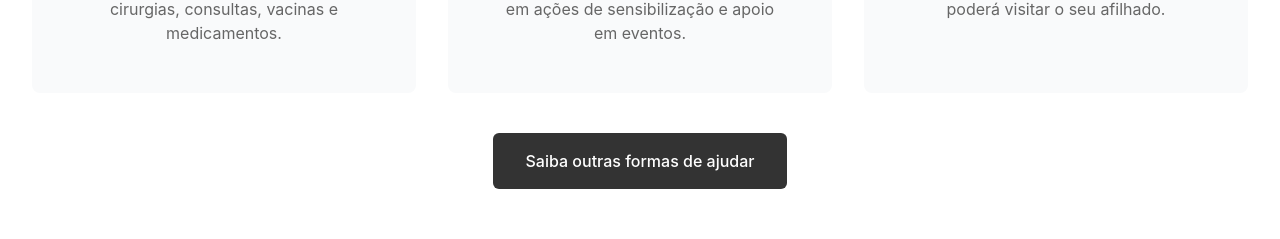
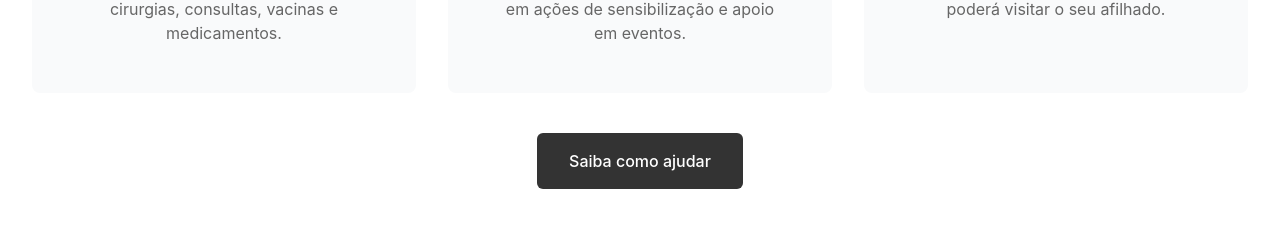
Before and after one commit to LuisDiniz/shelter-front-end, a Vue app: page / in a window 1280 px wide. Shown: the part 2159-2398 px from the top of the page. Built offline with nearby package versions, Linux system fonts and the light colour scheme.

Commit message:
Update 'como ajudar' button

```diff
--- a/src/views/HomePage.vue
+++ b/src/views/HomePage.vue
@@ -169,7 +169,7 @@ const goToPage = (route: string) => {
 
         <div class="text-center mt-10">
           <button @click="goToPage('/como-ajudar')" class="btn btn-secondary">
-            Saiba outras formas de ajudar
+            Saiba como ajudar
           </button>
         </div>
       </div>
```
Also changed, not shown: 1 other file (tests, documents, lock files or other folders).
